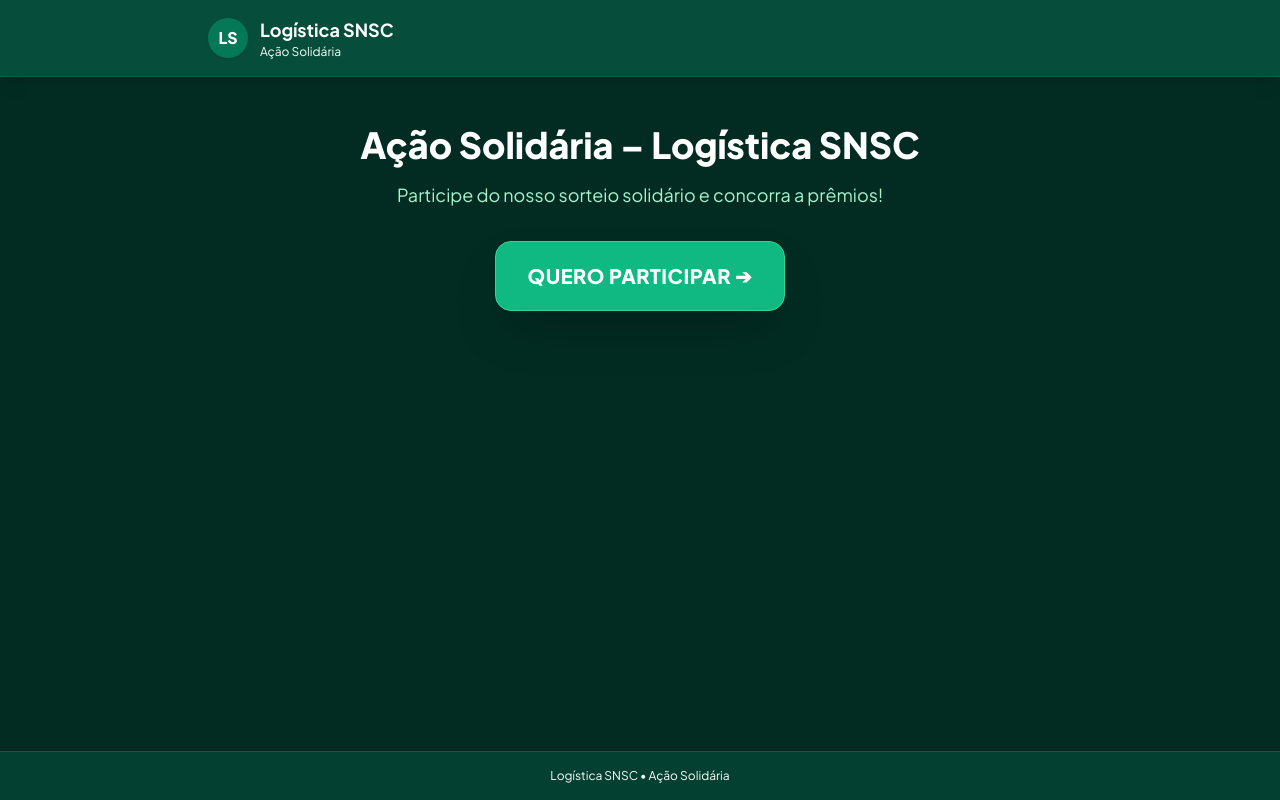
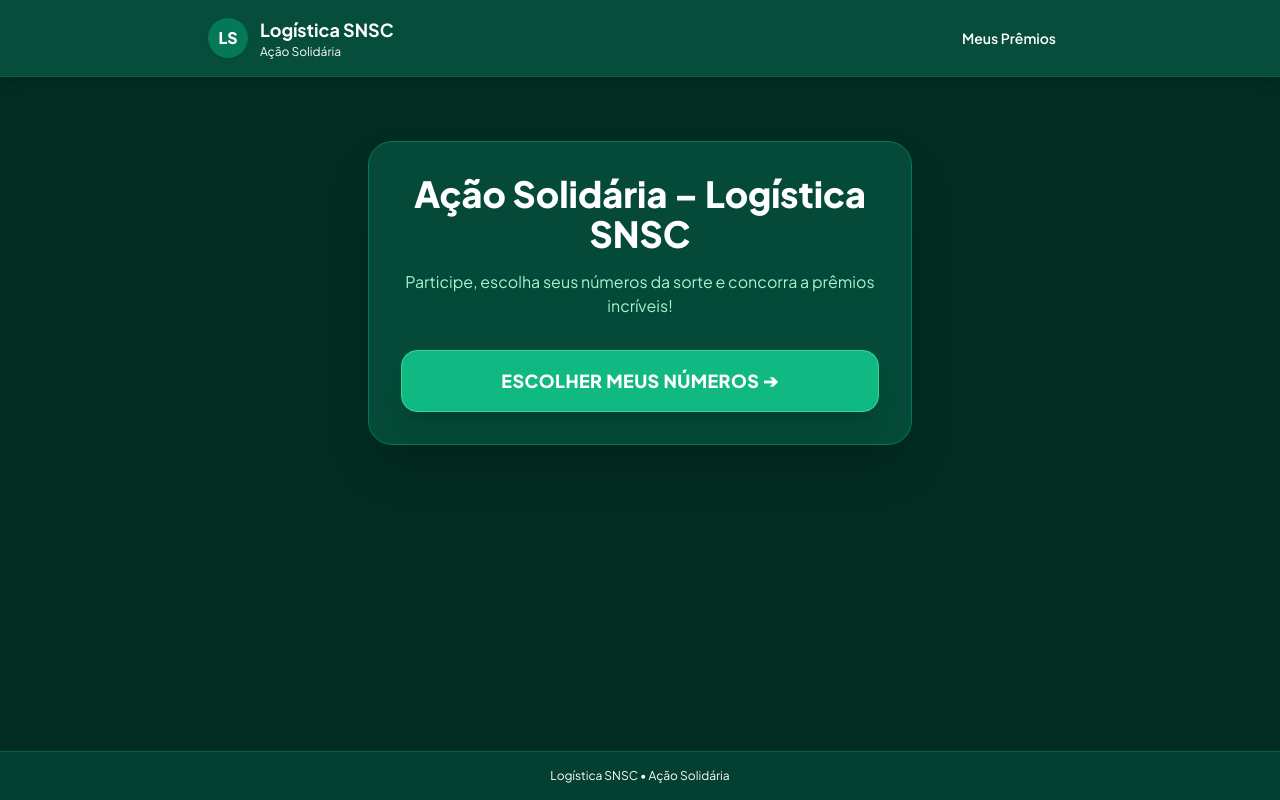
Before and after one commit to Jhonjhon15/sorteio-logistica-snsc, a plain HTML site: page index.html in a window 1280 px wide. Drawn offline with nearby package versions, Linux system fonts and the light colour scheme.

Commit message:
Deixa index limpo e direto para escolher numeros

```diff
--- a/index.html
+++ b/index.html
@@ -22,16 +22,21 @@
             <p class="text-xs text-white">Ação Solidária</p>
           </div>
         </div>
+        <nav class="flex gap-3 text-sm font-semibold">
+          <a href="meus-numeros.html" class="text-white hover:text-emerald-200 px-4 py-2 transition">Meus Prêmios</a>
+        </nav>
       </div>
     </header>
 
-    <main class="max-w-3xl mx-auto px-4 py-12 text-center">
-      <h2 class="text-4xl font-extrabold text-white mb-4">Ação Solidária – Logística SNSC</h2>
-      <p class="text-lg text-emerald-200 mb-8">Participe do nosso sorteio solidário e concorra a prêmios!</p>
+    <main class="max-w-xl mx-auto px-4 py-16 text-center">
+      <div class="bg-emerald-900/90 border border-emerald-700 rounded-3xl p-8 shadow-2xl">
+        <h2 class="text-3xl sm:text-4xl font-extrabold text-white mb-4">Ação Solidária – Logística SNSC</h2>
+        <p class="text-emerald-200 text-base mb-8">Participe, escolha seus números da sorte e concorra a prêmios incríveis!</p>
 
-      <a href="cadastro.html" class="inline-block bg-emerald-500 hover:bg-emerald-400 text-white font-black text-xl px-8 py-5 rounded-2xl shadow-2xl transition border border-emerald-400 uppercase tracking-wide">
-        Quero Participar ➔
-      </a>
+        <a href="numeros.html" class="inline-block w-full bg-emerald-500 hover:bg-emerald-400 text-white font-black py-4 px-6 rounded-2xl shadow-xl transition text-lg tracking-wide uppercase border border-emerald-400">
+          Escolher Meus Números ➔
+        </a>
+      </div>
     </main>
   </div>
 
```
